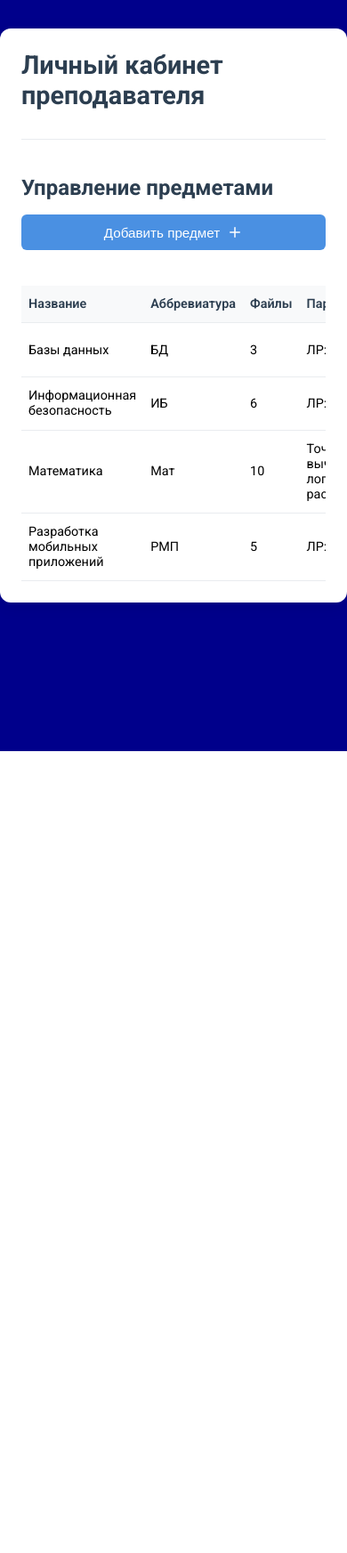
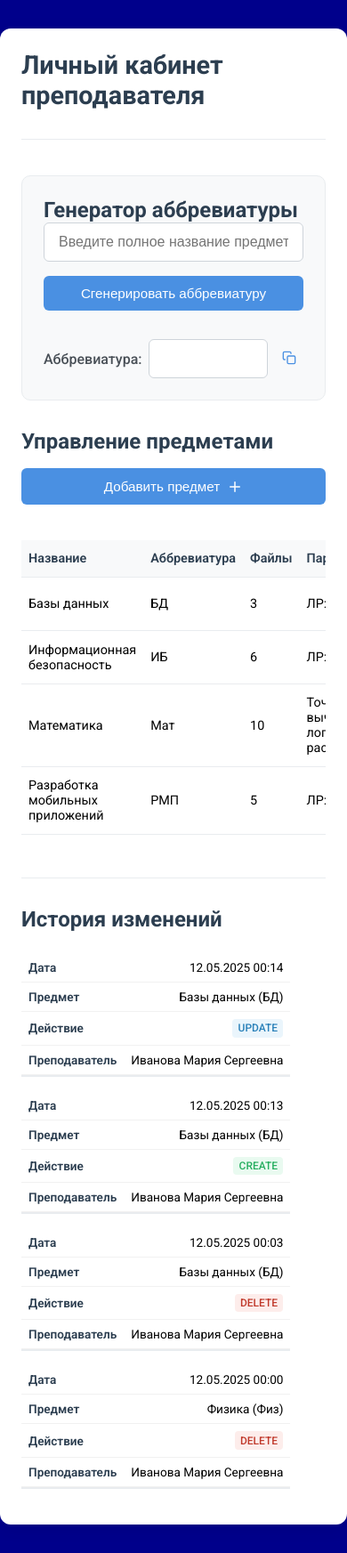
Before and after one commit to Puss9K1ll3r/portfolio-reviewer, a Django app: page /teacher-action/ in a window 390 px wide. Shown: the whole page at 89% size. Before the commit the page ends 844 px from the top, so only its background shows below. Run offline with Django 5.2, Linux system fonts and the light colour scheme; a user stored in the database is signed in; data comes from the database, SQL or seed files in the repository; both versions use the stored data as it was after the commit; some web fonts are replaced.

Commit message:
Update tracker and work with rar files added

```diff
--- a/checkportfolio/portfolio/static/portfolio/css/t_action.css
+++ b/checkportfolio/portfolio/static/portfolio/css/t_action.css
@@ -264,3 +264,167 @@ textarea.form-input {
         justify-content: center;
     }
 }
+.history-section {
+    margin-top: 3rem;
+    padding-top: 2rem;
+    border-top: 1px solid #e9ecef;
+}
+
+.history-table-container {
+    overflow-x: auto;
+    margin-top: 1rem;
+}
+
+.history-table {
+    width: 100%;
+    border-collapse: collapse;
+}
+
+.history-table th,
+.history-table td {
+    padding: 1rem;
+    text-align: left;
+    border-bottom: 1px solid #e9ecef;
+}
+
+.history-table th {
+    background-color: #f8f9fa;
+    font-weight: 600;
+    color: #2c3e50;
+}
+
+.history-table tr:hover {
+    background-color: #f8f9fa;
+}
+
+.operation-badge {
+    display: inline-block;
+    padding: 0.3rem 0.6rem;
+    border-radius: 4px;
+    font-size: 0.85rem;
+    font-weight: 500;
+}
+
+.operation-create {
+    background-color: rgba(46, 204, 113, 0.1);
+    color: #27ae60;
+}
+
+.operation-update {
+    background-color: rgba(52, 152, 219, 0.1);
+    color: #2980b9;
+}
+
+.operation-delete {
+    background-color: rgba(231, 76, 60, 0.1);
+    color: #c0392b;
+}
+
+.no-history {
+    text-align: center;
+    padding: 2rem;
+    color: #7f8c8d;
+}
+
+@media (max-width: 768px) {
+    .history-table th,
+    .history-table td {
+        padding: 0.75rem 0.5rem;
+        font-size: 0.9rem;
+    }
+
+    .operation-badge {
+        padding: 0.2rem 0.4rem;
+        font-size: 0.8rem;
+    }
+}
+
+@media (max-width: 600px) {
+    .history-table {
+        display: block;
+    }
+
+    .history-table thead {
+        display: none;
+    }
+
+    .history-table tr {
+        display: block;
+        margin-bottom: 1rem;
+        border-bottom: 2px solid #e9ecef;
+    }
+
+    .history-table td {
+        display: flex;
+        justify-content: space-between;
+        align-items: center;
+        padding: 0.5rem;
+        border-bottom: 1px solid #f1f1f1;
+        text-align: right;
+    }
+
+    .history-table td::before {
+        content: attr(data-label);
+        font-weight: 600;
+        color: #2c3e50;
+        margin-right: 1rem;
+        text-align: left;
+    }
+}
+
+@media (max-width: 480px) {
+    .history-section .section-header {
+        flex-direction: column;
+        align-items: flex-start;
+        gap: 1rem;
+    }
+
+    .history-table td {
+        font-size: 0.85rem;
+    }
+
+    .operation-badge {
+        font-size: 0.75rem;
+    }
+}
+
+.abbreviation-generator {
+    margin-bottom: 2rem;
+    padding: 1.5rem;
+    background: #f8f9fa;
+    border-radius: 10px;
+    border: 1px solid #e9ecef;
+}
+
+.abbreviation-form {
+    display: flex;
+    flex-direction: column;
+    gap: 1rem;
+}
+
+.abbreviation-result {
+    display: flex;
+    align-items: center;
+    gap: 0.5rem;
+    margin-top: 1rem;
+}
+
+.abbreviation-result label {
+    font-weight: 500;
+    color: #495057;
+    white-space: nowrap;
+}
+
+.small-button {
+    background: none;
+    border: none;
+    cursor: pointer;
+    padding: 0.5rem;
+    border-radius: 4px;
+    color: #4a90e2;
+    transition: all 0.2s ease;
+}
+
+.small-button:hover {
+    background-color: rgba(74, 144, 226, 0.1);
+}
--- a/checkportfolio/portfolio/static/portfolio/js/t_action.js
+++ b/checkportfolio/portfolio/static/portfolio/js/t_action.js
@@ -5,10 +5,67 @@ document.addEventListener('DOMContentLoaded', function() {
     const subjectForm = document.getElementById('subjectForm');
     const subjectIdInput = document.getElementById('subjectId');
 
+    const generateAbbrBtn = document.getElementById('generateAbbrBtn');
+    if (generateAbbrBtn) {
+        generateAbbrBtn.addEventListener('click', function(e) {
+            e.preventDefault();
+
+            const fullNameInput = document.getElementById('fullSubjectName');
+            const abbreviationOutput = document.getElementById('generatedAbbreviation');
+
+            if (!fullNameInput || !abbreviationOutput) {
+                console.error('Не найдены необходимые элементы на странице');
+                return;
+            }
+
+            const fullName = fullNameInput.value.trim();
+            if (!fullName) {
+                showNotification('Введите название предмета', 'warning');
+                return;
+            }
+
+            const abbreviation = generateAbbreviation(fullName);
+            abbreviationOutput.value = abbreviation;
+
+            const abbrField = document.getElementById('abbr');
+            if (abbrField && document.getElementById('subjectFormContainer').style.display === 'block') {
+                abbrField.value = abbreviation;
+                showNotification('Аббревиатура сгенерирована и добавлена в форму', 'success');
+            }
+        });
+    }
+
+    function generateAbbreviation(fullName) {
+        if (!fullName) return '';
+
+        const stopWords = ['и', 'на', 'в', 'с', 'по', 'для', 'о', 'у', 'за', 'над', 'под'];
+        const words = fullName.split(' ');
+        let abbreviation = '';
+
+        for (let word of words) {
+            word = word.trim();
+            if (!word) continue;
+
+            if (word.toLowerCase() === 'и') {
+                abbreviation += 'и';
+                continue;
+            }
+
+            if (stopWords.includes(word.toLowerCase())) {
+                continue;
+            }
+
+            abbreviation += word[0].toUpperCase();
+        }
+
+        return abbreviation;
+    }
+
     addSubjectBtn.addEventListener('click', function() {
         subjectForm.reset();
         subjectIdInput.value = '';
         subjectFormContainer.style.display = 'block';
+        document.getElementById('title').focus();
     });
 
     cancelFormBtn.addEventListener('click', function() {
@@ -44,21 +101,22 @@ document.addEventListener('DOMContentLoaded', function() {
                 fetch(`/api/delete-subject/${id}/`, {
                     method: 'POST',
                     headers: {
-                        'X-CSRFToken': document.querySelector('[name=csrfmiddlewaretoken]').value,
-                        'Content-Type': 'application/json'
+                        'X-CSRFToken': getCSRFToken(),
+                        'Content-Type': 'application/x-www-form-urlencoded',
                     },
                 })
-                .then(response => response.json())
+                .then(handleResponse)
                 .then(data => {
                     if (data.success) {
-                        location.reload();
+                        showNotification('Предмет успешно удален', 'success');
+                        setTimeout(() => location.reload(), 1000);
                     } else {
-                        alert('Ошибка при удалении: ' + data.error);
+                        showNotification('Ошибка при удалении: ' + (data.error || 'Неизвестная ошибка'), 'error');
                     }
                 })
                 .catch(error => {
                     console.error('Error:', error);
-                    alert('Произошла ошибка при удалении');
+                    showNotification('Произошла ошибка при удалении', 'error');
                 });
             }
         });
@@ -67,27 +125,82 @@ document.addEventListener('DOMContentLoaded', function() {
     subjectForm.addEventListener('submit', function(e) {
         e.preventDefault();
 
-        const formData = new FormData(this);
-        const url = subjectIdInput.value ? `/api/update-subject/${subjectIdInput.value}/` : '/api/add-subject/';
+        const formData = new URLSearchParams();
+        for (const pair of new FormData(subjectForm)) {
+            formData.append(pair[0], pair[1]);
+        }
+
+        const url = subjectIdInput.value
+            ? `/api/update-subject/${subjectIdInput.value}/`
+            : '/api/add-subject/';
+
+        const method = subjectIdInput.value ? 'UPDATE' : 'CREATE';
 
         fetch(url, {
             method: 'POST',
             body: formData,
             headers: {
-                'X-CSRFToken': document.querySelector('[name=csrfmiddlewaretoken]').value
+                'X-CSRFToken': getCSRFToken(),
+                'Content-Type': 'application/x-www-form-urlencoded',
             }
         })
-        .then(response => response.json())
+        .then(handleResponse)
         .then(data => {
             if (data.success) {
-                location.reload();
+                showNotification(
+                    subjectIdInput.value
+                        ? 'Предмет успешно обновлен'
+                        : 'Предмет успешно добавлен',
+                    'success'
+                );
+                setTimeout(() => location.reload(), 1000);
             } else {
-                alert('Ошибка: ' + (data.error || 'Неизвестная ошибка'));
+                showNotification('Ошибка: ' + (data.error || 'Неизвестная ошибка'), 'error');
             }
         })
         .catch(error => {
             console.error('Error:', error);
-            alert('Произошла ошибка при сохранении');
+            showNotification('Произошла ошибка при сохранении', 'error');
         });
     });
+
+    function getCSRFToken() {
+        const csrfInput = document.querySelector('[name=csrfmiddlewaretoken]');
+        return csrfInput ? csrfInput.value : '';
+    }
+
+    function handleResponse(response) {
+        if (!response.ok) {
+            return response.text().then(text => {
+                try {
+                    return JSON.parse(text);
+                } catch {
+                    throw new Error(text || 'Server error');
+                }
+            });
+        }
+        return response.json();
+    }
+
+    function showNotification(message, type = 'info') {
+        alert(`${type.toUpperCase()}: ${message}`);
+    }
+
+    const copyAbbrBtn = document.getElementById('copyAbbrBtn');
+    if (copyAbbrBtn) {
+        copyAbbrBtn.addEventListener('click', function() {
+            const abbrField = document.getElementById('generatedAbbreviation');
+            if (!abbrField || !abbrField.value) {
+                showNotification('Нет аббревиатуры для копирования', 'warning');
+                return;
+            }
+
+            navigator.clipboard.writeText(abbrField.value)
+                .then(() => showNotification('Аббревиатура скопирована', 'success'))
+                .catch(err => {
+                    console.error('Ошибка копирования: ', err);
+                    showNotification('Не удалось скопировать аббревиатуру', 'error');
+                });
+        });
+    }
 });
--- a/checkportfolio/portfolio/templates/portfolio/teacher_action.html
+++ b/checkportfolio/portfolio/templates/portfolio/teacher_action.html
@@ -14,6 +14,26 @@
             {% if teacher_name %}
                 <p class="welcome-message">Добро пожаловать, <strong>{{ teacher_name }}</strong>!</p>
             {% endif %}
+        </div>
+
+        <div class="abbreviation-generator">
+            <h2 class="section-title">Генератор аббревиатуры</h2>
+            <div class="abbreviation-form">
+                <input type="text" id="fullSubjectName" placeholder="Введите полное название предмета" class="form-input">
+                <button id="generateAbbrBtn" class="add-button" type="button">
+                    <span>Сгенерировать аббревиатуру</span>
+                </button>
+                <div class="abbreviation-result">
+                    <label>Аббревиатура:</label>
+                    <input type="text" id="generatedAbbreviation" class="form-input" readonly>
+                    <button id="copyAbbrBtn" class="small-button" type="button" title="Копировать">
+                        <svg xmlns="http://www.w3.org/2000/svg" width="16" height="16" viewBox="0 0 24 24" fill="none" stroke="currentColor" stroke-width="2" stroke-linecap="round" stroke-linejoin="round">
+                            <rect x="9" y="9" width="13" height="13" rx="2" ry="2"></rect>
+                            <path d="M5 15H4a2 2 0 0 1-2-2V4a2 2 0 0 1 2-2h9a2 2 0 0 1 2 2v1"></path>
+                        </svg>
+                    </button>
+                </div>
+            </div>
         </div>
 
         <div class="subjects-section">
@@ -117,6 +137,44 @@
                 </table>
             </div>
         </div>
+
+        <div class="history-section">
+            <div class="section-header">
+                <h2 class="section-title">История изменений</h2>
+            </div>
+
+            <div class="history-table-container">
+                <table class="history-table">
+                    <thead>
+                        <tr>
+                            <th>Дата</th>
+                            <th>Предмет</th>
+                            <th>Действие</th>
+                            <th>Преподаватель</th>
+                        </tr>
+                    </thead>
+                    <tbody>
+                        {% for record in history %}
+                        <tr>
+                            <td data-label="Дата">{{ record.time_update|date:"d.m.Y H:i" }}</td>
+                            <td data-label="Предмет">{{ record.title }} ({{ record.abbr }})</td>
+                            <td data-label="Действие">
+                                <span class="operation-badge operation-{{ record.operation_type|lower }}">
+                                    {{ record.get_operation_display }}
+                                </span>
+                            </td>
+                            <td data-label="Преподаватель">{{ record.changer.name }}</td>
+                        </tr>
+                        {% empty %}
+                        <tr>
+                            <td colspan="4" class="no-history">Нет записей об изменениях</td>
+                        </tr>
+                        {% endfor %}
+                    </tbody>
+                </table>
+            </div>
+        </div>
+
     </div>
 </div>
 
--- a/checkportfolio/portfolio/views.py
+++ b/checkportfolio/portfolio/views.py
@@ -1,11 +1,12 @@
 import re
 import zipfile
+import rarfile
 from django.shortcuts import render, redirect
 from django.contrib.auth import authenticate, login
 from django.contrib.auth.decorators import login_required
 from django.http import JsonResponse
 from .forms import LoginForm
-from .models import Subject, Teacher
+from .models import Subject, SubjectHistory, Teacher
 from django.views.decorators.http import require_POST
 from django.core.files.storage import default_storage
 import os
@@ -56,7 +57,7 @@ def validate_filename(filename, group, student_name, subject_abbr):
 
     return True
 
-def validate_portfolio_structure(zip_path, group, student_name, subject_abbr, expected_count):
+def validate_portfolio_structure(archive_path, group, student_name, subject_abbr, expected_count):
     """Проверяет структуру портфолио с учетом различных кодировок"""
     errors = []
     found_files = []
@@ -66,7 +67,16 @@ def validate_portfolio_structure(zip_path, group, student_name, subject_abbr, ex
         return False, errors
 
     try:
-        with zipfile.ZipFile(zip_path, 'r') as zip_ref:
+        # Определяем тип архива по расширению
+        if archive_path.lower().endswith('.zip'):
+            archive = zipfile.ZipFile(archive_path, 'r')
+        elif archive_path.lower().endswith('.rar'):
+            archive = rarfile.RarFile(archive_path, 'r')
+        else:
+            errors.append("Неподдерживаемый формат архива. Поддерживаются только ZIP и RAR.")
+            return False, errors
+
+        with archive:
             decoded_group = decode_archive_name(group)
             decoded_name = decode_archive_name(student_name)
             decoded_subject = decode_archive_name(subject_abbr)
@@ -81,11 +91,11 @@ def validate_portfolio_structure(zip_path, group, student_name, subject_abbr, ex
             # Проверяем наличие всех обязательных папок
             found_required = [False] * len(required_folders)
 
-            for zip_name in zip_ref.namelist():
-                decoded_zip_name = decode_archive_name(zip_name)
+            for archive_name in archive.namelist():
+                decoded_archive_name = decode_archive_name(archive_name)
 
                 for i, folder in enumerate(required_folders):
-                    if (zip_name.startswith(folder)) or (decoded_zip_name.startswith(decode_archive_name(folder))):
+                    if (archive_name.startswith(folder)) or (decoded_archive_name.startswith(decode_archive_name(folder))):
                         found_required[i] = True
 
             for i, folder in enumerate(required_folders):
@@ -97,12 +107,12 @@ def validate_portfolio_structure(zip_path, group, student_name, subject_abbr, ex
             target_folder = f"{group}/{student_name}/{subject_abbr}/"
             decoded_target_folder = f"{decoded_group}/{decoded_name}/{decoded_subject}/"
 
-            for zip_name in zip_ref.namelist():
-                decoded_zip_name = decode_archive_name(zip_name)
+            for archive_name in archive.namelist():
+                decoded_archive_name = decode_archive_name(archive_name)
 
-                if ((zip_name.startswith(target_folder)) or
-                    decoded_zip_name.startswith(decoded_target_folder)) and not zip_name.endswith('/'):
-                    target_files.append(zip_name)
+                if ((archive_name.startswith(target_folder)) or
+                    decoded_archive_name.startswith(decoded_target_folder)) and not archive_name.endswith('/'):
+                    target_files.append(archive_name)
 
             # Проверка количества файлов
             if len(target_files) != expected_count:
@@ -133,20 +143,32 @@ def validate_portfolio_structure(zip_path, group, student_name, subject_abbr, ex
     return len(errors) == 0, errors
 
 def save_portfolio(student_name, group, subject, archive_file):
-    """Сохраняет портфолио с нормализованными именами"""
+    """Сохраняет портфолио с нормализованными именами, перезаписывая существующие"""
     # Нормализуем имена для сохранения
     normalized_name = re.sub(r'[^\w\-\.]', '_', student_name)
     normalized_group = re.sub(r'[^\w\-\.]', '_', group)
     normalized_subject = re.sub(r'[^\w\-\.]', '_', subject)
 
-    save_path = os.path.join(
+    # Формируем путь для сохранения
+    save_dir = os.path.join(
         'portfolios',
         normalized_group,
         normalized_name,
-        # normalized_subject,
-        archive_file.name
+        normalized_subject
     )
 
+    # Полный путь к файлу
+    save_path = os.path.join(save_dir, archive_file.name)
+
+    # Удаляем существующий файл и директорию, если они есть
+    if default_storage.exists(save_path):
+        default_storage.delete(save_path)
+
+    # Создаем директорию, если ее нет
+    if not default_storage.exists(save_dir):
+        os.makedirs(default_storage.path(save_dir), exist_ok=True)
+
+    # Сохраняем файл
     return default_storage.save(save_path, archive_file)
 
 def upload(request):
@@ -166,6 +188,10 @@ def upload(request):
             # Базовые проверки
             if not all([student_name, student_group, subject_id, subject_abbr, works_count, archive_file]):
                 raise ValueError('Пожалуйста, заполните все обязательные поля.')
+
+            # Проверяем расширение файла
+            if not (archive_file.name.lower().endswith('.zip') or archive_file.name.lower().endswith('.rar')):
+                raise ValueError('Поддерживаются только архивы в формате ZIP или RAR')
 
             # Проверяем соответствие предмета в БД
             subject = Subject.objects.get(id=subject_id)
@@ -244,6 +270,7 @@ def teacherLogin(request):
 @login_required
 def teacherAction(request):
     subjects = Subject.objects.all().order_by('title')
+    history = SubjectHistory.objects.all().order_by('-time_update')[:20]
 
     teacher_name = None
     try:
@@ -255,7 +282,8 @@ def teacherAction(request):
     return render(request, 'portfolio/teacher_action.html', {
         'title': 'Личный кабинет',
         'teacher_name': teacher_name,
-        'subjects': subjects
+        'subjects': subjects,
+        'history': history
     })
 
 @login_required
```
Also changed, not shown: checkportfolio/portfolio/models.py (+43 -0 lines), checkportfolio/db.sqlite3, checkportfolio/portfolio/migrations/0004_subjecthistory.py (added), 1 other file.
